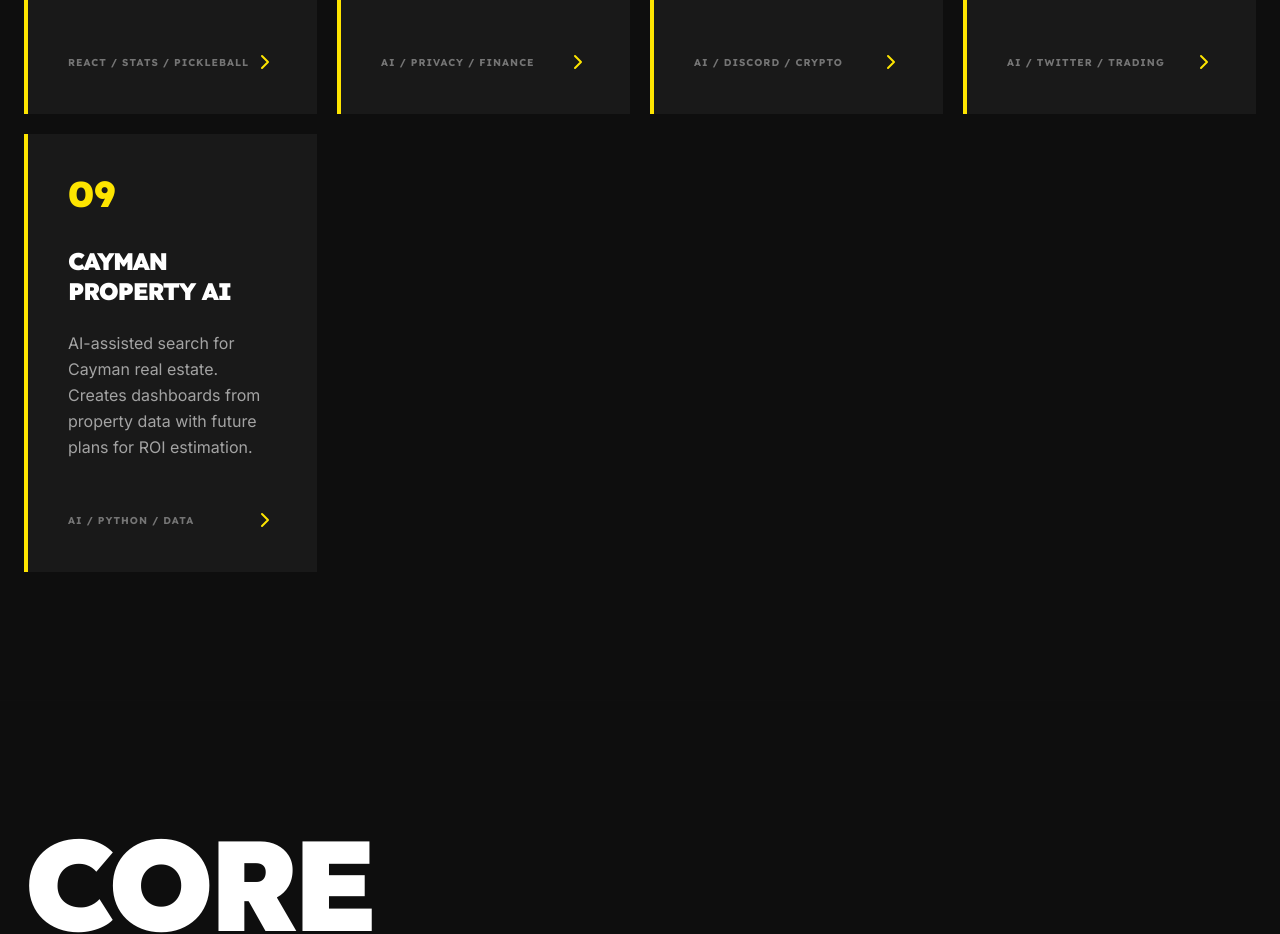
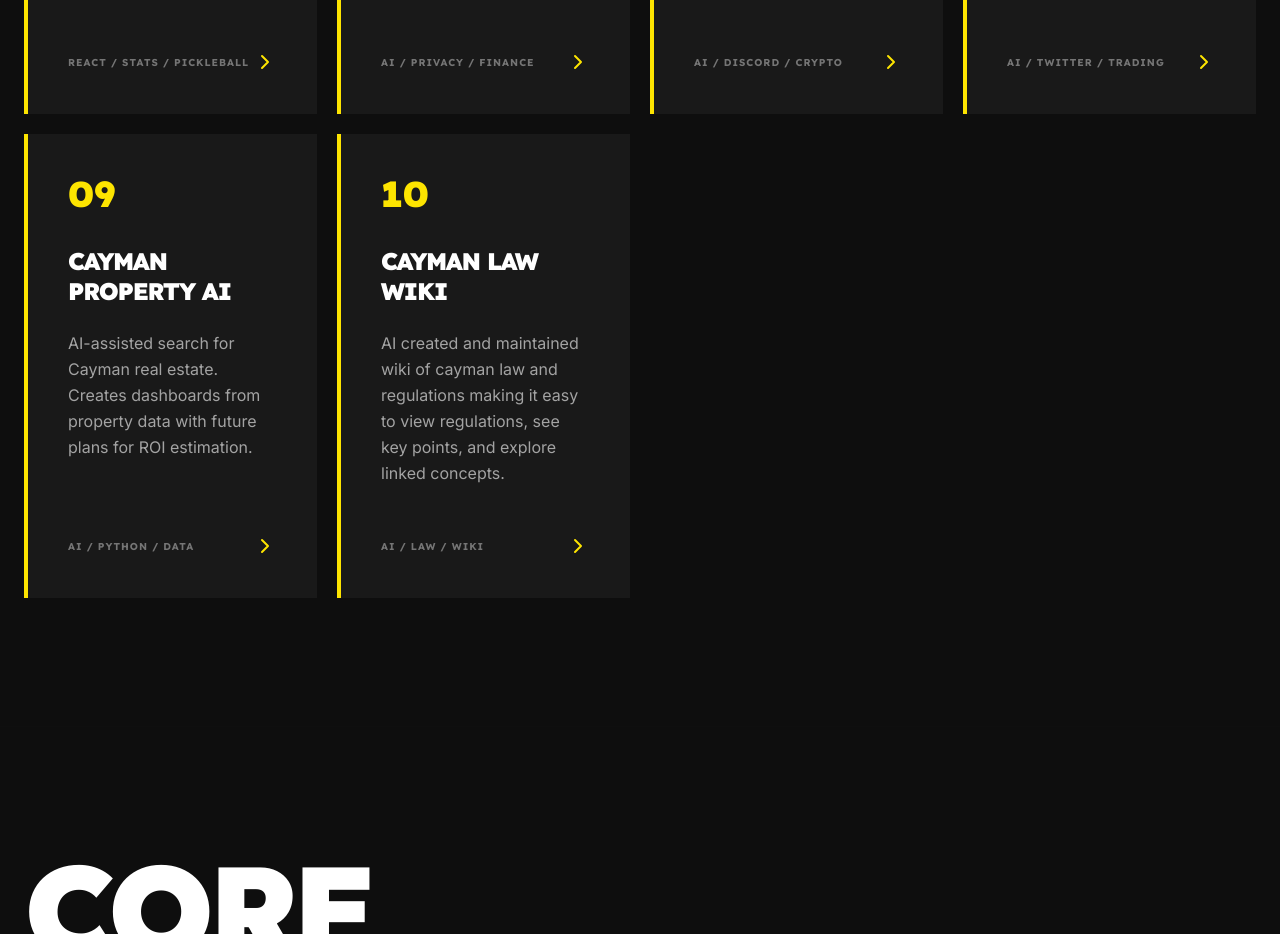
Before and after one commit to dcimring/daniel-cimring-portfolio, a React (Vite) app: page / in a window 1280 px wide. Shown: the part 4040-4974 px from the top of the page. Built offline with nearby package versions, Linux system fonts and the light colour scheme.

Commit message:
feat: add Cayman Law Wiki project

```diff
--- a/src/App.tsx
+++ b/src/App.tsx
@@ -478,6 +478,13 @@ function App() {
                 description="AI-assisted search for Cayman real estate. Creates dashboards from property data with future plans for ROI estimation."
                 tags={["AI", "Python", "Data"]}
               />
+              <ArchiveCard
+                index="10"
+                title="Cayman Law Wiki"
+                description="AI created and maintained wiki of cayman law and regulations making it easy to view regulations, see key points, and explore linked concepts."
+                href="https://cayman-law.vercel.app/concepts/"
+                tags={["AI", "Law", "Wiki"]}
+              />
             </div>
           </div>
         </section>
```
